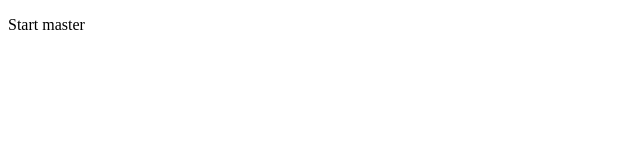
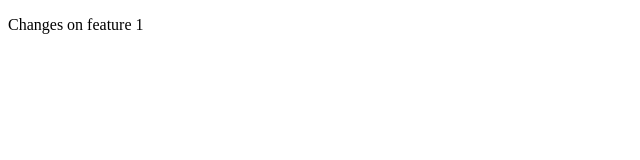
Before and after one commit to axharus/git_test_tmkp, a plain HTML site: page object.html in a window 1280 px wide. Shown: the full height of the page, 0-640 px from the left. Drawn offline with Linux system fonts and the light colour scheme.

Commit message:
changes feature 1 for the first time

```diff
--- a/object.html
+++ b/object.html
@@ -8,7 +8,7 @@
 </head>
 <body>
     <p>
-        Start master
+        Changes on feature 1
     </p>
 </body>
 </html>
```
